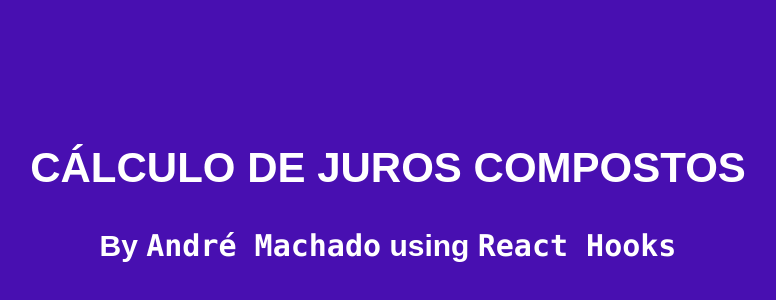
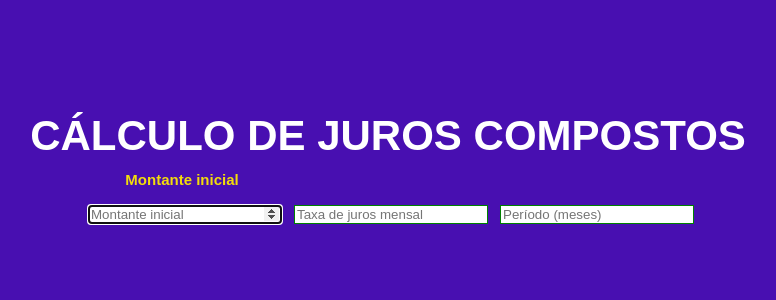
Before and after one commit to alm9/React-Juros-Compostos, a React (Create React App) app: page / in a window 1280 px wide. Shown: the part 190-490 px from the top of the page, without its empty margins (252-1028 px from the left). Built offline with nearby package versions, Linux system fonts and the light colour scheme.

Commit message:
inputs with float labels added to interface

```diff
--- a/src/App.css
+++ b/src/App.css
@@ -24,7 +24,7 @@ h1 {
   text-transform: uppercase;
 }
 
-h2 {
+.Form {
   color: #ffffff;
   font-family: 'Raleway', sans-serif;
   font-size: 30px;
--- a/src/App.js
+++ b/src/App.js
@@ -1,15 +1,16 @@
 import React from 'react';
 // import logo from './logo.svg';
 import './App.css';
+import Form from './components/Form';
 
 function App() {
   return (
     <div className="App">
       <header className="App-header">
         <h1>Cálculo de Juros Compostos</h1>
-        <h2>
-          By <code>André Machado</code> using <code>React Hooks</code>
-        </h2>
+        <div className="Form">
+          <Form />
+        </div>
       </header>
     </div>
   );
--- /dev/null
+++ b/src/Form.css
@@ -0,0 +1,58 @@
+.Inputs {
+  /* display: flex; */
+  display: grid;
+  grid-template-columns: repeat(3, 1fr);
+  /* altura das linhas: */
+  grid-auto-rows: 100px;
+  /* espaço entre um elemento interno e outro: */
+  grid-gap: 1px 18px;
+  /* margem interna que afasta os elementos da borda do grid: */
+  /* padding: 20px 10px; */
+
+  /* text: */
+  font-size: 15px;
+  width: 600px;
+  /* margin: 0 auto; */
+  /* padding-top: 40px; */
+}
+
+/* ABAIXO = INPUT FLUTUANTE: */
+
+.meu-box {
+  position: relative;
+}
+
+.input {
+  width: 100%;
+  position: relative;
+  /* font-size: 16px; */
+  color: #5b5b5b;
+  border: 1px green solid;
+  /* padding: 10px 10px 10px 15px; */
+  box-sizing: content-box;
+  /* z-index: 1; */
+}
+
+.label-nome {
+  width: 100%;
+  /* position: absolute; */
+  position: relative;
+  visibility: hidden;
+
+  color: rgb(108, 0, 197);
+  font-weight: bold;
+  top: 0;
+  bottom: 0;
+  left: 0;
+  right: 0;
+  transition: 0.1s;
+}
+
+.input:focus + .label-nome {
+  visibility: visible;
+  margin-top: 0px;
+  top: -70%;
+  /* z-index: 2; */
+  transition: 0.2s;
+  color: rgb(243, 220, 11); /* teste */
+}
--- /dev/null
+++ b/src/components/Form.js
@@ -0,0 +1,26 @@
+import React from 'react';
+import Input from './Input';
+import '../Form.css';
+
+export default function Form() {
+  return (
+    // <div className="container">
+    <div className="meu-box">
+      <div className="Inputs">
+        <Input
+          id={'inputMontante'}
+          foco={true}
+          label={'Montante inicial'}
+          // value={gradeValue}
+          // onChange={handleGradeChange}
+        />
+        <Input
+          id={'inputTaxaJuros'}
+          foco={false}
+          label={'Taxa de juros mensal'}
+        />
+        <Input id={'inputTaxaJuros'} foco={false} label={'Período (meses)'} />
+      </div>
+    </div>
+  );
+}
--- /dev/null
+++ b/src/components/Input.js
@@ -0,0 +1,20 @@
+import React from 'react';
+
+export default function Input({ id, foco, label }) {
+  return (
+    <div>
+      <input
+        className="input"
+        id={id}
+        type="number"
+        step="1"
+        autoFocus={foco}
+        placeholder={label}
+      />
+
+      <label className="label-nome" htmlFor={id}>
+        {label}
+      </label>
+    </div>
+  );
+}
```
